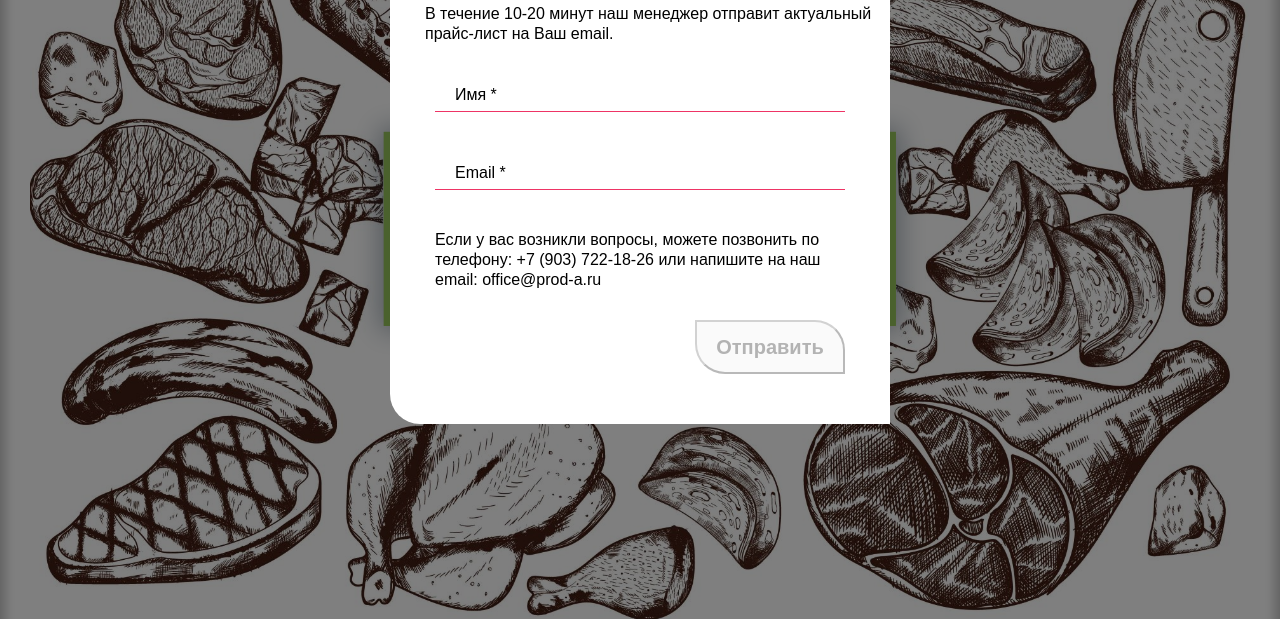
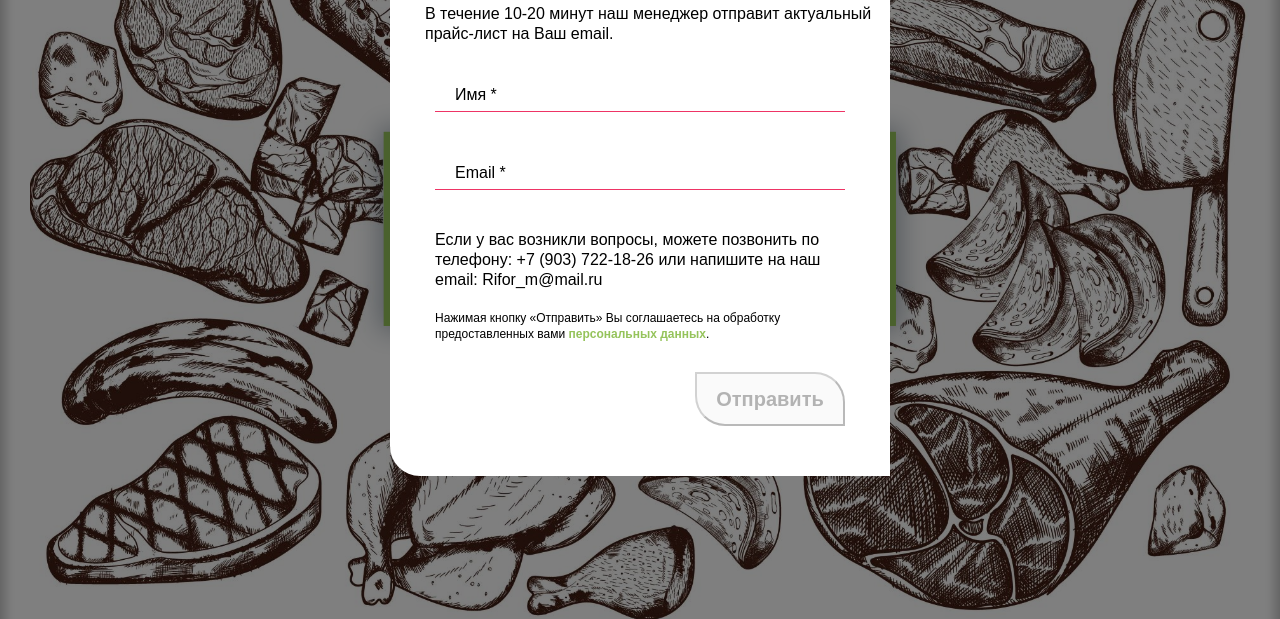
Before and after one commit to foxymakc/prod-alliance, a React app: page / in a window 1280 px wide. Both pictures are taken after a click on the button "Запросить прайс-лист". Shown: the part 181-800 px from the top of the page. Built offline with nearby package versions, Linux system fonts and the light colour scheme; a web font is replaced by a local one.

Commit message:
добавил файл согласия на обработку перс.данных

```diff
--- a/src/components/Input/Input.css
+++ b/src/components/Input/Input.css
@@ -36,6 +36,8 @@
   outline: none;
   background-color: transparent;
   box-shadow: inset 20px 20px 0px 20px #ffffff;
+  transition: border 1s;
+  border-color: white;
 }
 
 .input__item:-webkit-autofill:focus:valid {
--- a/src/components/RequestPopup/RequestPopup.css
+++ b/src/components/RequestPopup/RequestPopup.css
@@ -57,6 +57,24 @@
   margin: 0;
 }
 
+.request-popup__text-agreement {
+  font-family: "Evolventa", "Arial", sans-serif;
+  font-style: normal;
+  font-weight: 400;
+  font-size: 12px;
+  line-height: 16px;
+  text-align: start;
+  color: black;
+  margin: 0;
+  margin-top: 20px;
+}
+
+.request-popup__text-file-agreement {
+  text-decoration: none;
+  color: #95c35b;
+  font-weight: 600;
+}
+
 .request-popup__btn-submit {
   width: 150px;
   display: flex;
--- a/src/components/RequestPopup/RequestPopup.js
+++ b/src/components/RequestPopup/RequestPopup.js
@@ -5,6 +5,7 @@ import Input from "../Input/Input";
 import { useSelector } from "react-redux";
 import useValidation from "../../utils/hooks/useValidation";
 import { listInfoRequestPopup } from "../../utils/consts";
+import agreement from "../../utils/agreement.DOCX"
 
 export default function RequestPopup() {
   const { values, handleChange, errors, isValid, resetForm } = useValidation();
@@ -63,6 +64,10 @@ export default function RequestPopup() {
           <p className="request-popup__text">
             {listInfoRequestPopup.requestPopupText}
           </p>
+          <p className="request-popup__text-agreement">
+            Нажимая кнопку «Отправить» Вы соглашаетесь на обработку
+            предоставленных вами <span><a className="request-popup__text-file-agreement" href={agreement}>персональных данных</a></span>.
+          </p>
           <button
             type="submit"
             className={
--- a/src/utils/consts.js
+++ b/src/utils/consts.js
@@ -111,7 +111,7 @@ export const listInfoContacts = {
       id: 3,
       img: imgContactsEmail,
       title: "ПОЧТА",
-      text: "office@prod-a.ru",
+      text: "Rifor_m@mail.ru",
     },
   ],
 };
@@ -171,5 +171,5 @@ export const listInfoRequestPopup = {
   requestPopupSubtitle:
     "В течение 10-20 минут наш менеджер отправит актуальный прайс-лист на Ваш email.",
   requestPopupText:
-    "Если у вас возникли вопросы, можете позвонить по телефону: +7 (903) 722-18-26 или напишите на наш email: office@prod-a.ru",
+    "Если у вас возникли вопросы, можете позвонить по телефону: +7 (903) 722-18-26 или напишите на наш email: Rifor_m@mail.ru",
 };
```
Also changed, not shown: 1 other file.
